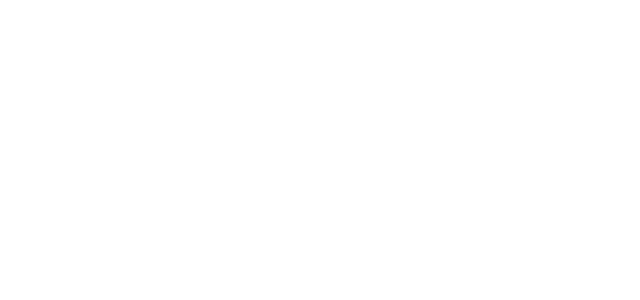
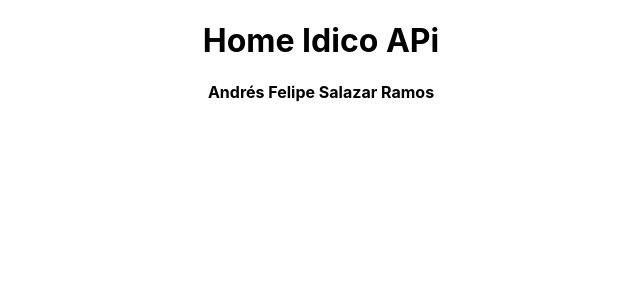
Before and after one commit to andressalazar08/apiidico, a React (Create React App) app in the folder client/: page / in a window 1280 px wide. Shown: the top 300 px of the page, without its empty margins (319-959 px from the left). Built offline with nearby package versions, Linux system fonts and the light colour scheme.

Commit message:
home component done

```diff
--- a/client/src/App.js
+++ b/client/src/App.js
@@ -4,12 +4,14 @@
 import AddChar  from './views/AddChar';
 import ShowChar from './views/ShowChar';
 import EditChar from './views/EditChar';
-import DetailChar from './views/DetailChar'
+import DetailChar from './views/DetailChar';
+import Home from './views/Home';
+
 
 function App() {
   return (
     <Router>
-
+          <Route exact path='/' component={Home}/>
           <Route exact path='/addChar' component={AddChar}/>
           <Route exact path='/getChars' component={ShowChar}/>
           <Route exact path='/char/edit/:id' component={EditChar}/>
--- /dev/null
+++ b/client/src/views/Home.jsx
@@ -0,0 +1,13 @@
+import React from 'react';
+import '../App.css';
+
+const Home = () => {
+  return (
+    <div className='App'>
+        <h1>Home Idico APi</h1>
+        <h4>Andrés Felipe Salazar Ramos</h4>
+    </div>
+  )
+}
+
+export default Home
```
